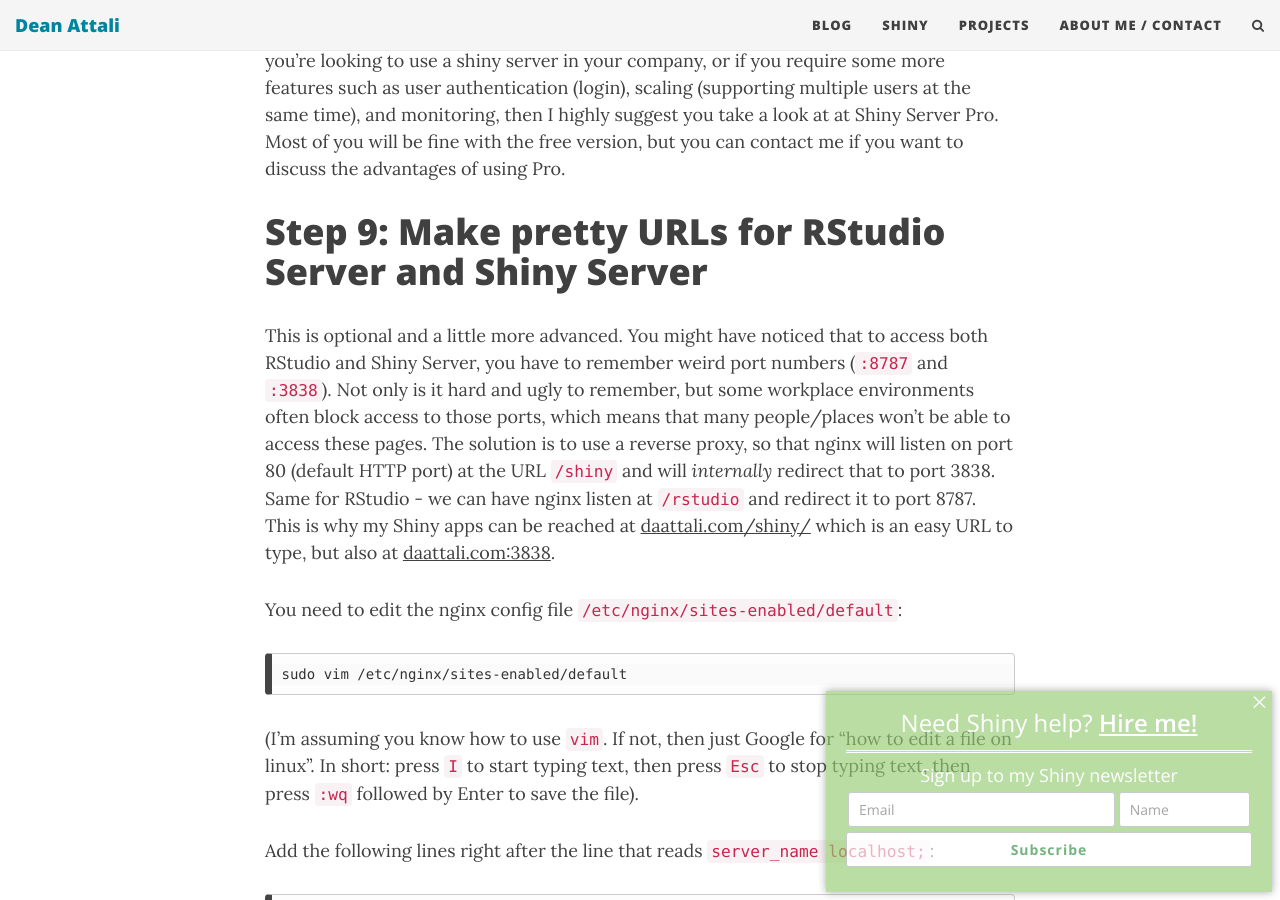
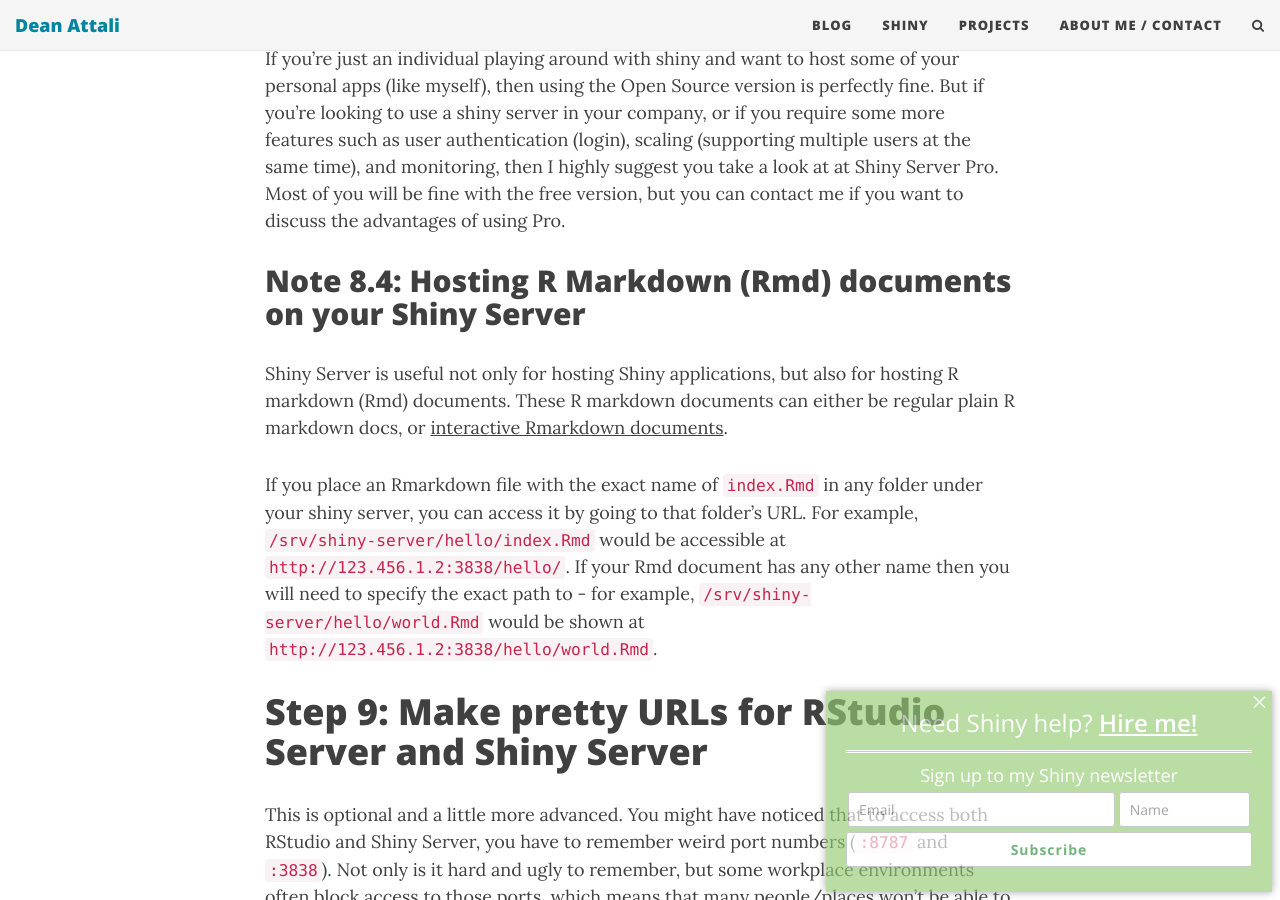
Before and after one commit to daattali/daattali.github.io, a Jekyll site: the page built from _posts/2015-05-09-setup-rstudio-shiny-server-digital-ocean.md, in a window 1280 px wide and 900 px high, scrolled down 13976 px. Built offline with Jekyll 4.4.1, drawn with Linux system fonts in a browser that asks for light colours; nearby versions of some CDN libraries; comment, search, counter and statistics services are not loaded; some of the changed text lies outside the part shown.

Commit message:
set up shiny server: add section about hosting rmd

```diff
--- a/_posts/2015-05-09-setup-rstudio-shiny-server-digital-ocean.md
+++ b/_posts/2015-05-09-setup-rstudio-shiny-server-digital-ocean.md
@@ -7,7 +7,7 @@
 permalink: /2015/05/09/setup-rstudio-shiny-server-digital-ocean/
 ---
 
-> Many people ask me to set up their Shiny Server for them or ask for a one-on-one walk-through of these instructions. If you want such help, I'm [available for hire]({{ site.url }}/shiny).
+> Many people ask me to set up their Shiny Server for them or ask for a one-on-one walk-through of these instructions. If you want such help, or just general consultation about using Shiny Server, I'm [available for hire]({{ site.url }}/shiny).
 
 If you've always wanted to have an RStudio Server of your own so that you can access R from anywhere, or your own Shiny Server to host your awesome shiny apps or Rmarkdown documents, [DigitalOcean](https://m.do.co/c/358494f80b99) (DO) can help you get there easily. For example, take a look at [my Shiny Server](http://daattali.com/shiny/) to see how useful this can be.
 
@@ -31,6 +31,7 @@
   - [Step 8.1: Set up proper user permissions on Shiny Server](#shiny-user-perms)
   - [Step 8.2: Populate Shiny Server with Shiny apps using a git repository](#shiny-git)
   - [Note 8.3: Shiny Server Open Source vs Shiny Server Pro](#server-pro)
+  - [Note 8.4: Hosting R Markdown (Rmd) documents on your Shiny Server](#host-rmd)
 - [Step 9: Make pretty URLs for RStudio Server and Shiny Server](#reverse-proxy)
 - [Step 10: Custom domain name](#custom-domain)
 - [Updates](#updates)
@@ -290,6 +291,12 @@
 
 If you're just an individual playing around with shiny and want to host some of your personal apps (like myself), then using the Open Source version is perfectly fine. But if you're looking to use a shiny server in your company, or if you require some more features such as user authentication (login), scaling (supporting multiple users at the same time), and monitoring, then I highly suggest you take a look at at Shiny Server Pro. Most of you will be fine with the free version, but you can contact me if you want to discuss the advantages of using Pro.
 
+## Note 8.4: Hosting R Markdown (Rmd) documents on your Shiny Server {#host-rmd}
+
+Shiny Server is useful not only for hosting Shiny applications, but also for hosting R markdown (Rmd) documents. These R markdown documents can either be regular plain R markdown docs, or [interactive Rmarkdown documents](http://rmarkdown.rstudio.com/authoring_shiny.html).
+
+If you place an Rmarkdown file with the exact name of `index.Rmd` in any folder under your shiny server, you can access it by going to that folder's URL. For example, `/srv/shiny-server/hello/index.Rmd` would be accessible at `http://123.456.1.2:3838/hello/`. If your Rmd document has any other name then you will need to specify the exact path to - for example, `/srv/shiny-server/hello/world.Rmd` would be shown at `http://123.456.1.2:3838/hello/world.Rmd`.
+
 # Step 9: Make pretty URLs for RStudio Server and Shiny Server {#reverse-proxy}
 
 This is optional and a little more advanced. You might have noticed that to access both RStudio and Shiny Server, you have to remember weird port numbers (`:8787` and `:3838`). Not only is it hard and ugly to remember, but some workplace environments often block access to those ports, which means that many people/places won't be able to access these pages. The solution is to use a reverse proxy, so that nginx will listen on port 80 (default HTTP port) at the URL `/shiny` and will *internally* redirect that to port 3838. Same for RStudio - we can have nginx listen at `/rstudio` and redirect it to port 8787. This is why my Shiny apps can be reached at [daattali.com/shiny/](http://daattali.com/shiny/) which is an easy URL to type, but also at [daattali.com:3838](http://daattali.com:3838).
@@ -402,6 +409,8 @@
 
 **[2016-10-09]** Added a [small section](#server-pro) on Shiny Server Pro.
 
+**[2017-04-04]** Added a [section](#host-rmd) on hosting Rmd files on a shiny server.
+
 # Resources {#resources}
 
 This is a list of the main blog/StackOverflow/random posts I had to consult while getting all this to work.
```
